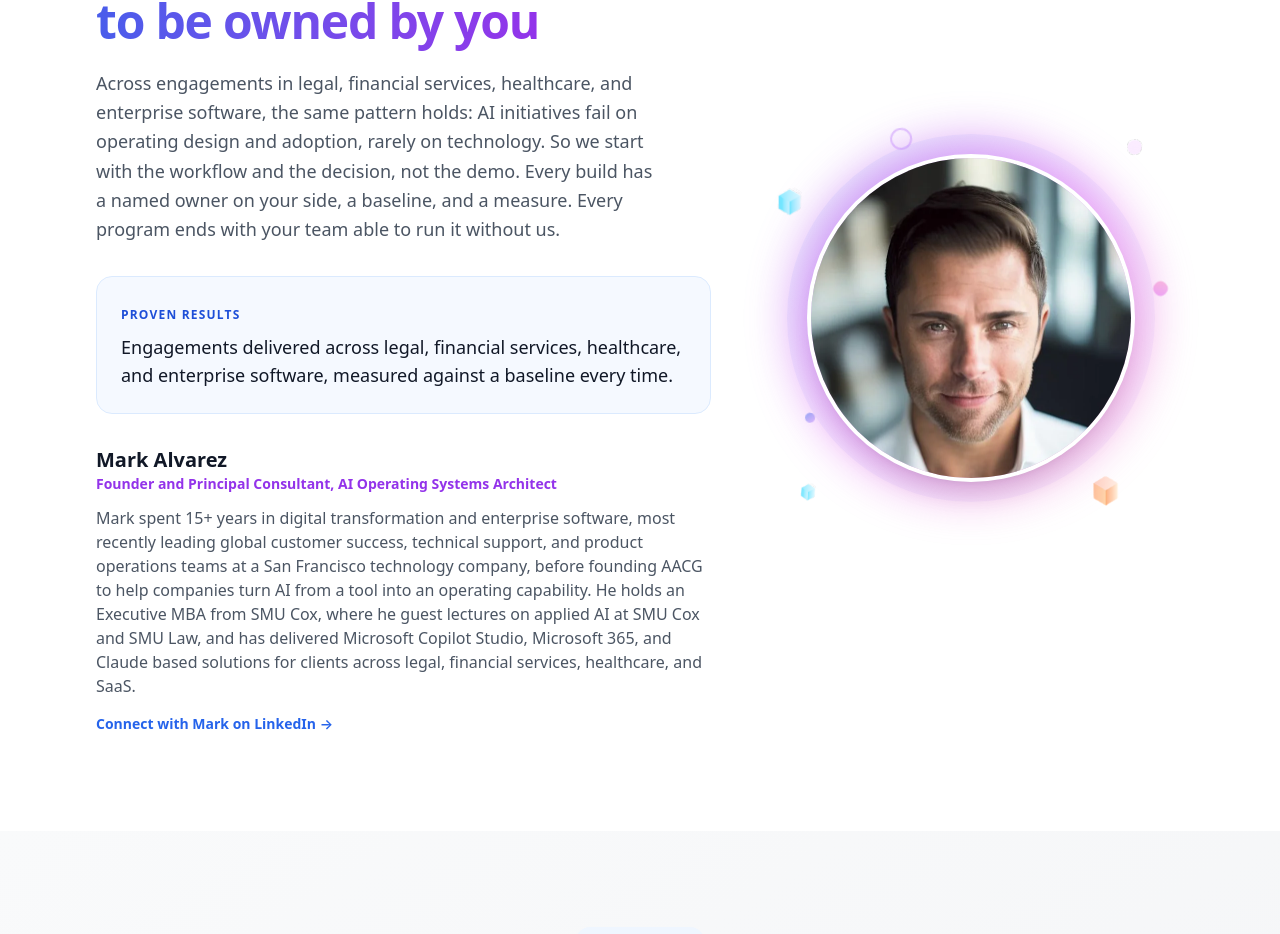
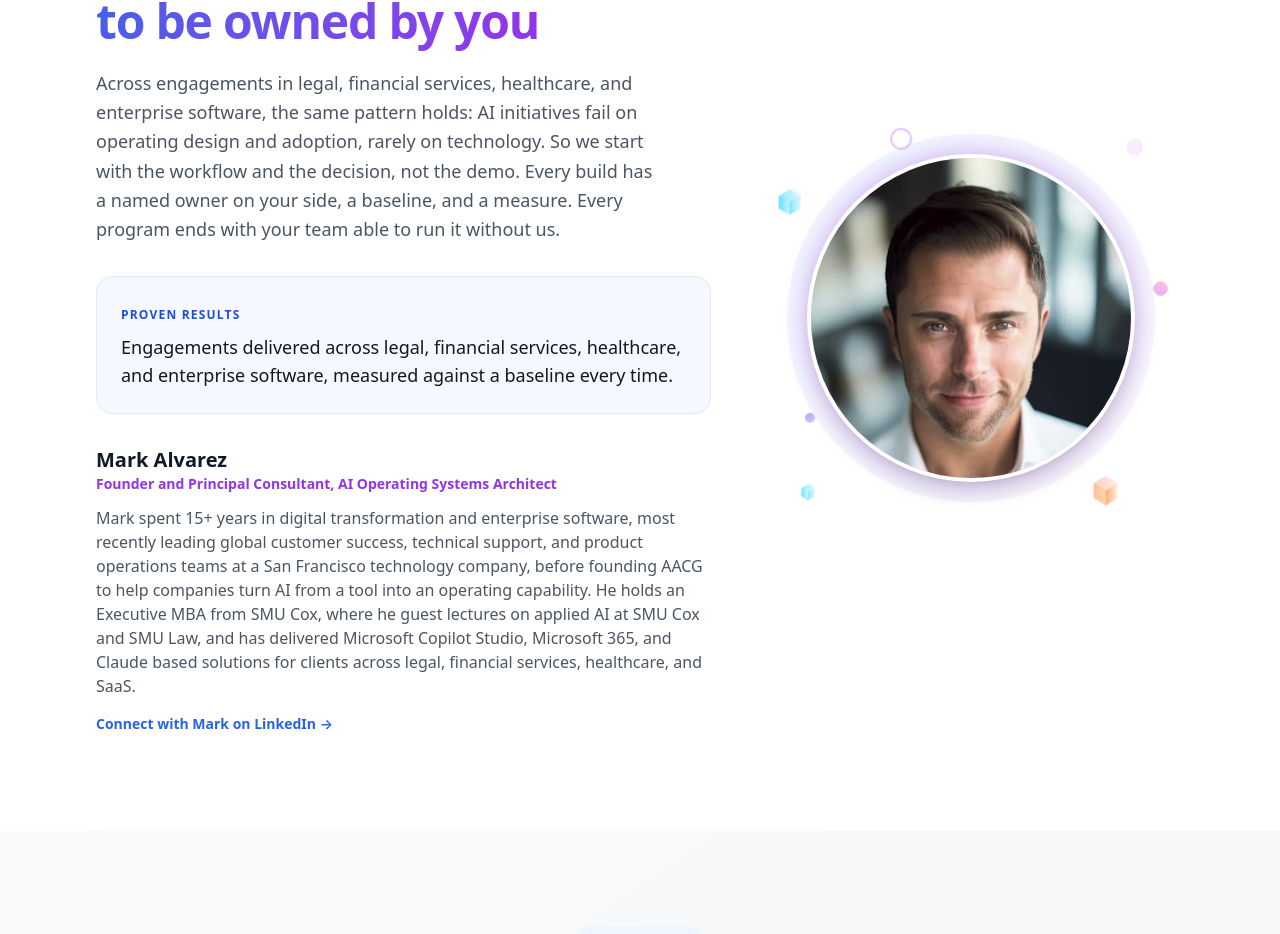
Before and after one commit to Mark-Alvy/appliedaicg-site-v1.2, a React (Vite) app: page / in a window 1280 px wide. Shown: the part 2893-3827 px from the top of the page. Built offline with nearby package versions, Linux system fonts and the light colour scheme.

Commit message:
Section 4: About headshot glow
Co-Authored-By: Claude Sonnet 5.5 <noreply@anthropic.com>
Claude-Session: https://claude.ai/code/session_01B34hrMBgVoAANP3LECGcaD

```diff
--- a/src/App.tsx
+++ b/src/App.tsx
@@ -227,7 +227,7 @@ function Approach() {
         <Reveal dir="right" className="relative mx-auto md:col-span-5">
           <div className="relative p-6">
             <div className="absolute inset-0 rounded-full bg-gradient-to-br from-blue-50 to-purple-50" />
-            <div className="absolute inset-6 scale-110 rounded-full bg-gradient-to-br from-purple via-fuchsia to-pink opacity-55 blur-[22px]" aria-hidden />
+            <div className="absolute inset-6 scale-[1.03] rounded-full bg-gradient-to-br from-purple-700 to-purple-900 opacity-30 blur-[12px]" aria-hidden />
             <img src={img.mark} alt="Mark Alvarez, Founder and Principal Consultant" width={640} height={773} className="relative aspect-square w-60 rounded-full object-cover object-top shadow-xl ring-4 ring-white sm:w-72 md:w-80" />
             {floaters(aboutFl)}
           </div>
```
